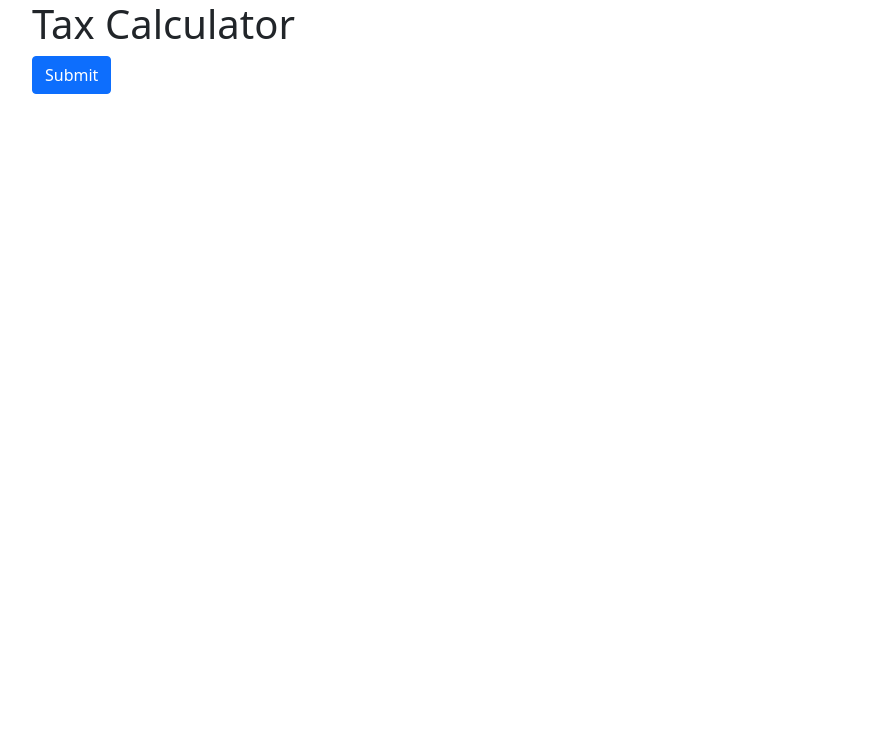
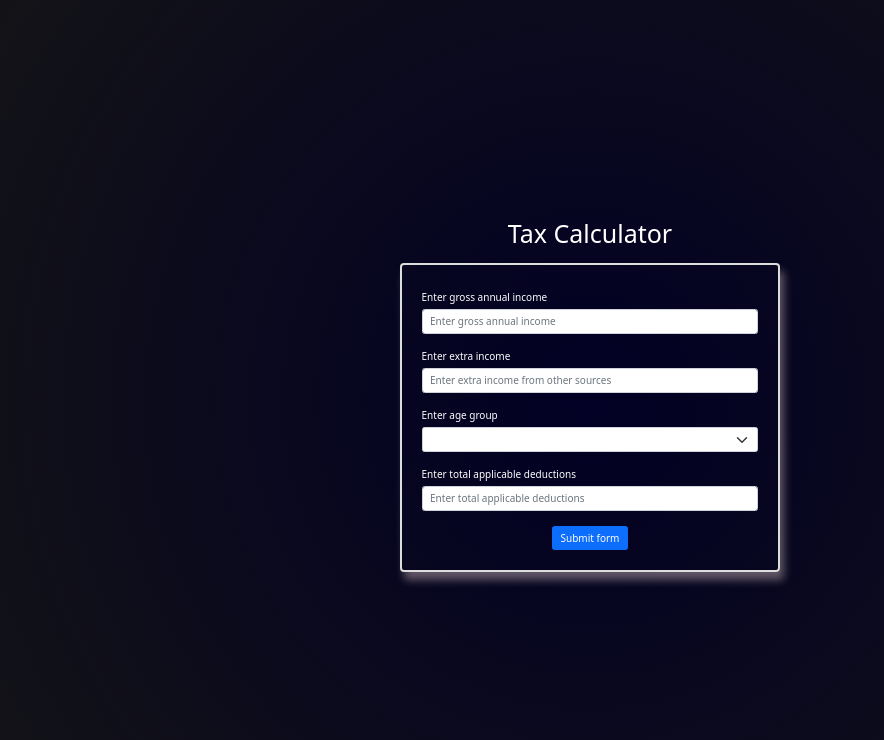
Before and after one commit to AbdulShaikz/tax-calculator, a plain HTML site: page index.html in a window 1280 px wide. Shown: the whole page, without its empty margins (50-934 px from the left). Drawn offline with nearby package versions, Linux system fonts and the light colour scheme.

Commit message:
add the basic input fields and styling

```diff
--- a/index.html
+++ b/index.html
@@ -13,17 +13,58 @@
 <body>
     <div class="container">
         <h1>Tax Calculator</h1>
-            <div class="tax-form-container d-flex">
-                <form id="tax-form">
-                    <div class="submit-button">
-                        <button type="submit" class="btn btn-primary">Submit</button>
+        <form class="tax-form needs-validation" novalidate>
+          <div class="row mb-3 d-flex flex-wrap">
+            <label for="gross-annual-income" class="form-label col-form-label">Enter gross annual income</label>
+            <div class="col-sm-12">
+              <input type="text" class="form-control number-field" id="gross-annual-income" placeholder="Enter gross annual income" required>
+              <span class="error-icon invisible" data-bs-toggle="tooltip" data-bs-placement="top" title="Please enter a valid number"></span>              <div class="valid-tooltip">
+                Looks good!
+              </div>
+            </div>
+          </div>
+          <div class="row mb-3 d-flex flex-wrap">
+            <label for="extra-income" class="form-label col-form-label">Enter extra income</label>
+            <div class="col-sm-12">
+              <input type="text" class="form-control" id="extra-income" placeholder="Enter extra income from other sources">
+              <div class="invalid-tooltip">
+                Please provide a valid value.
+              </div>
+            </div>
+          </div>
+          <div class="row mb-3 d-flex flex-wrap">
+            <label for="age-group" class="form-label col-form-label">Enter age group</label>
+            <div class="col-sm-12">
+              <select class="form-select" id="age-group" required>
+                <option value=""></option>
+                <option value="<40">&lt;40</option>
+                <option value=">=40&<60">&GreaterEqual;40 &amp; &lt;60</option>
+                <option value=">=60">&GreaterEqual;60</option>
+              </select>
+              <div class="invalid-tooltip">
+                Please select a valid age group.
+              </div>
+            </div>
+          </div>
+          <div class="row mb-3 d-flex flex-wrap">
+            <label for="deductions" class="form-label col-form-label">Enter total applicable deductions</label>
+            <div class="col-sm-12">
+              <input type="text" class="form-control" id="deductions" placeholder="Enter total applicable deductions">
+              <div class="invalid-tooltip">
+                Please provide a valid deduction amount.
+              </div>
+            </div>
+          </div>
+          <div class="col-12 text-center">
+            <button class="btn btn-primary mt-2" type="submit">Submit form</button>
           </div>
         </form>
       </div>
-        </div>
+
     <script src="https://cdn.jsdelivr.net/npm/bootstrap@5.0.2/dist/js/bootstrap.bundle.min.js"
         integrity="sha384-MrcW6ZMFYlzcLA8Nl+NtUVF0sA7MsXsP1UyJoMp4YLEuNSfAP+JcXn/tWtIaxVXM"
         crossorigin="anonymous"></script>
+    <script src="./script.js"></script>
 </body>
 
 </html>
--- a/script.js
+++ b/script.js
@@ -0,0 +1,12 @@
+const numberFields = document.querySelectorAll('.number-field');
+
+  numberFields.forEach(field => {
+    field.addEventListener('keyup', () => {
+      const errorIcon = field.nextElementSibling; // Access the next sibling element (error icon)
+      if (isNaN(field.value)) {
+        errorIcon.classList.add('visible'); // Show error icon
+      } else {
+        errorIcon.classList.remove('visible'); // Hide error icon
+      }
+    });
+  });
--- a/style.css
+++ b/style.css
@@ -1,4 +1,64 @@
-*{
-    margin: 0;
-    padding: 0;
+* {
+  margin: 0;
+  padding: 0;
+  box-sizing: border-box;
 }
+
+html {
+  font-size: 62.5%;
+}
+
+body {
+  background: rgb(2, 0, 36);
+  background: radial-gradient(
+    circle,
+    rgba(2, 0, 36, 1) 0%,
+    rgba(20, 20, 22, 1) 100%,
+    rgba(0, 212, 255, 1) 100%
+  );
+  color: white;
+}
+
+.container {
+  width: 100%;
+  height: 100vh;
+
+  display: flex;
+  flex-direction: column;
+  justify-content: center;
+  align-items: center;
+}
+
+.tax-form {
+  padding: 2rem;
+  margin: 1rem;
+  border: 2px solid #ddd;
+  border-radius: 4px;
+
+  box-shadow: 4px 8px 8px hsl(0deg 50% 90% / 0.39);
+}
+
+/* .row.mb-3 {
+    display: flex;
+    flex-wrap: wrap;
+    margin-bottom: 1rem;
+  } */
+
+.form-label {
+  width: 100%;
+  padding-right: 1rem;
+}
+
+.error-icon {
+    position: absolute;
+    top: 50%;
+    right: 10px;
+    transform: translateY(-50%);
+    font-size: 1.2rem;
+    color: red; /* Adjust color as needed */
+    visibility: hidden; /* Initially hidden */
+  }
+
+  .error-icon.visible {
+    visibility: visible;
+  }
```
Lines whose indentation alone changed are shown as unchanged.
